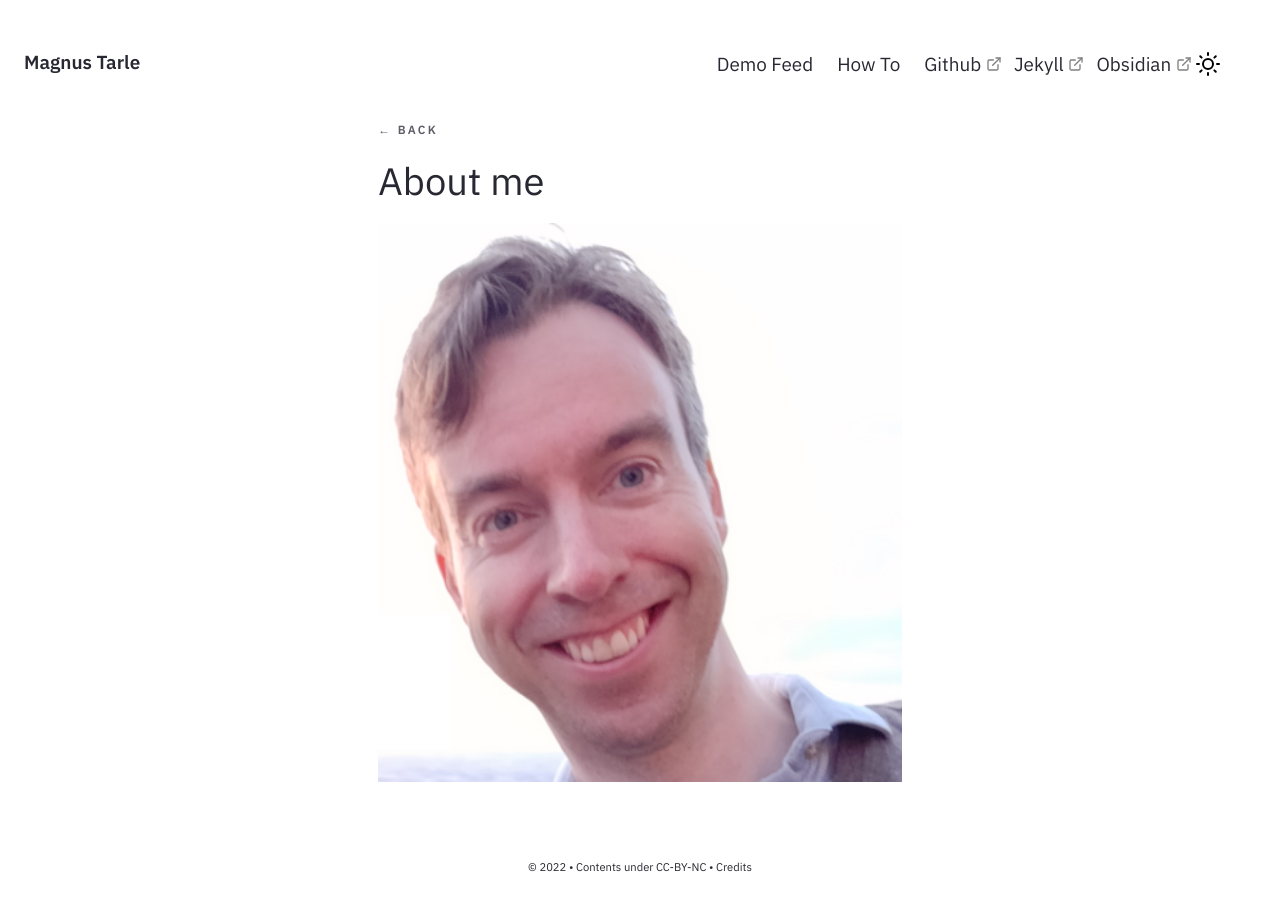
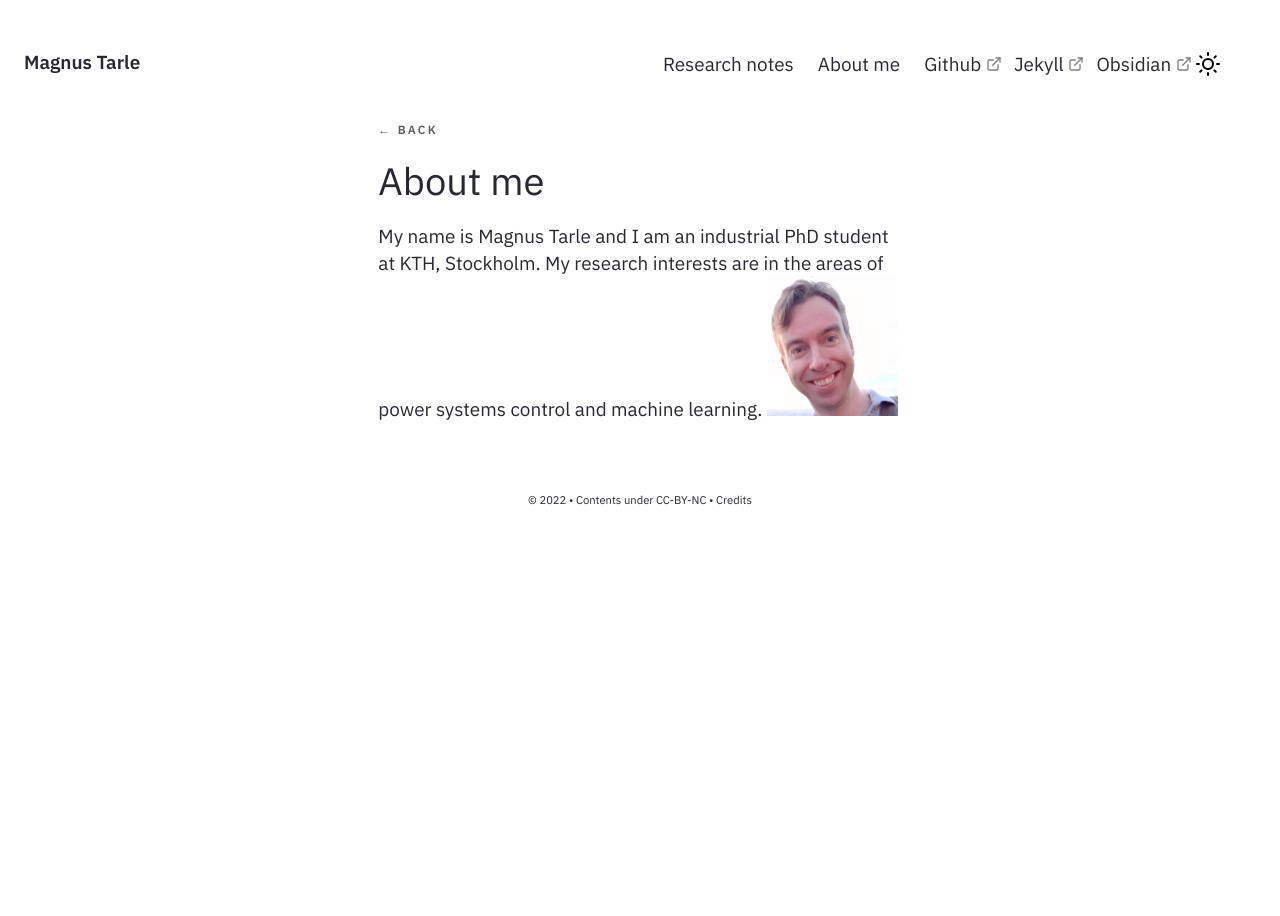
Before and after one commit to Magz303/magz303.github.io, a Jekyll site: the page built from _posts/2022-05-29-about-me.md, in a window 1280 px wide. Built offline with Jekyll 4.4.1, drawn with Linux system fonts in a browser that asks for light colours.

Commit message:
initial navbar change

```diff
--- a/_includes/Nav.html
+++ b/_includes/Nav.html
@@ -53,10 +53,10 @@
     <div id="navbarBasicExample" class="navbar-menu">
       <div class="navbar-start">
         <a href="{{'/notes' | relative_url}}" class="navbar-item">
-          Demo Feed
+          Research notes
         </a>
-        <a href="../post/how-to" class="navbar-item">
-          How To
+        <a href="../post/about-me" class="navbar-item">
+          About me
         </a>
         <a href="https://github.com/Jekyll-Garden/jekyll-garden.github.io" target="_blank" class="navbar-item">
           Github
--- a/_posts/2022-05-29-about-me.md
+++ b/_posts/2022-05-29-about-me.md
@@ -1,4 +1,5 @@
 ---
 title: About me
 ---
-<img src="../assets/img/myface.png" width="100%">
+My name is Magnus Tarle and I am an industrial PhD student at KTH, Stockholm. My research interests are in the areas of power systems control and machine learning.
+<img src="../assets/img/myface.png" width="25%">
```
Also changed, not shown: README.md (+3 -35 lines).
